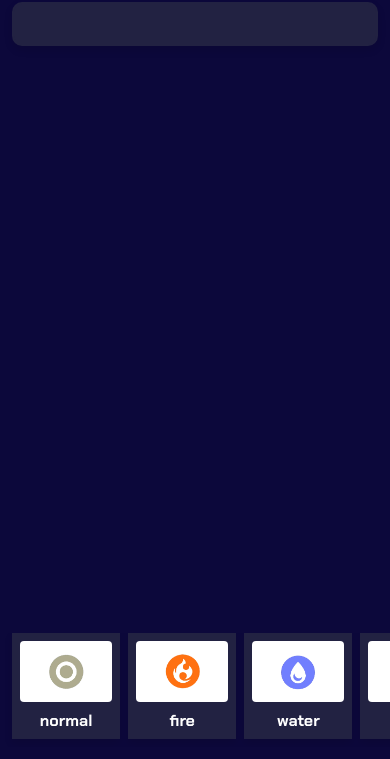
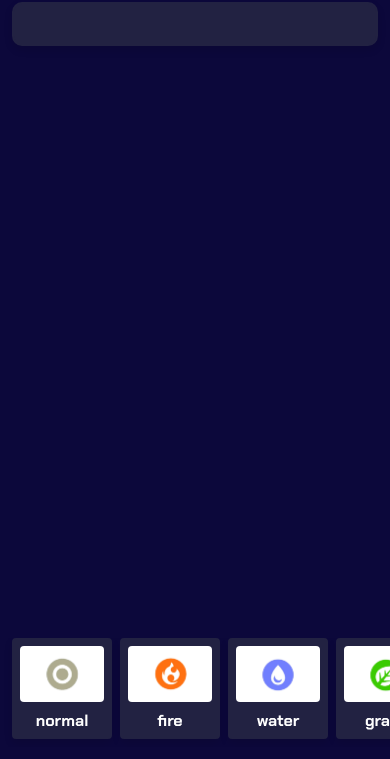
Before and after one commit to jjlimin/pokemon-TypeChart-1, a plain HTML site: page index.html in a window 390 px wide. Shown: the part 85-844 px from the top of the page. Drawn offline with Linux system fonts and the light colour scheme.

Commit message:
fix horizantal scroll in phone view

```diff
--- a/styles.css
+++ b/styles.css
@@ -42,6 +42,8 @@ body {
     transition: all 0.3s;
     cursor: pointer;
     box-shadow: 0 4px 8px rgba(0, 0, 0, 0.1);
+    border: none;
+    border-radius: 4px;
 }
 
 .media-element > h4 {
@@ -96,10 +98,25 @@ img {
 }
 
 @media (max-width: 600px) {
+
+    .media-scroller {
+        display: grid;
+        gap: 8px;
+        grid-auto-flow: column;
+        grid-auto-columns: minmax(100px, 13%);
+        margin-top: 12px;
+        overflow-x: auto;
+        overscroll-behavior-inline: contain;
+        scroll-behavior: smooth;
+        position: fixed;  /* Keep the scroller fixed */
+        bottom: 0;        /* Align it to the bottom of the viewport */
+        width: 100vw;     /* Ensure it spans the full viewport width */
+        background-color: rgb(12, 8, 59);  /* Set background to match the rest of the page */
+        padding-left: 12px;
+        z-index: 1000;    /* Ensure it stays on top of other content */
+    }
+
     .results {
         margin: 24px 12px;
     }
-    .media-scroller {
-        grid-auto-columns: 9%;
-    }
 }
```
